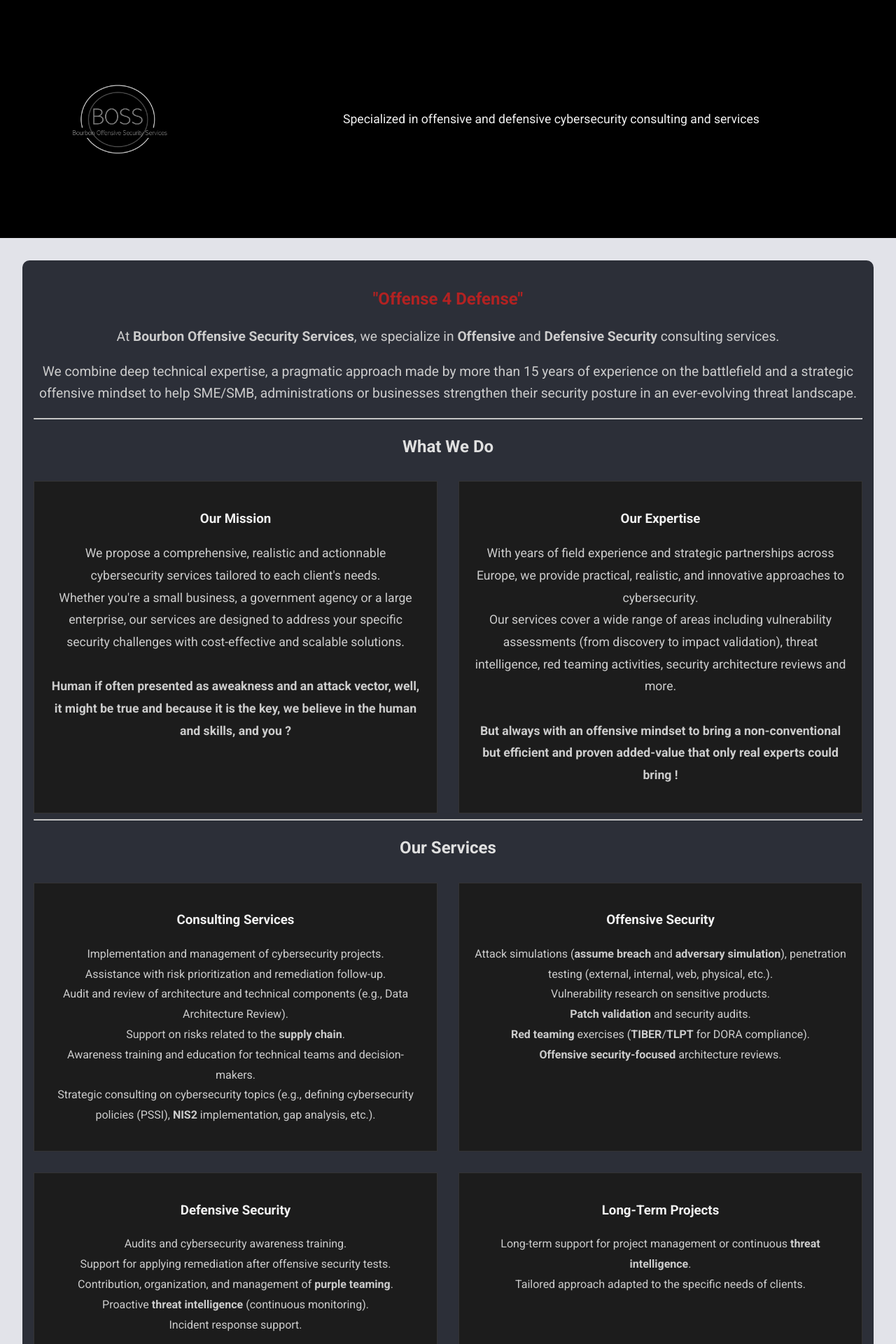
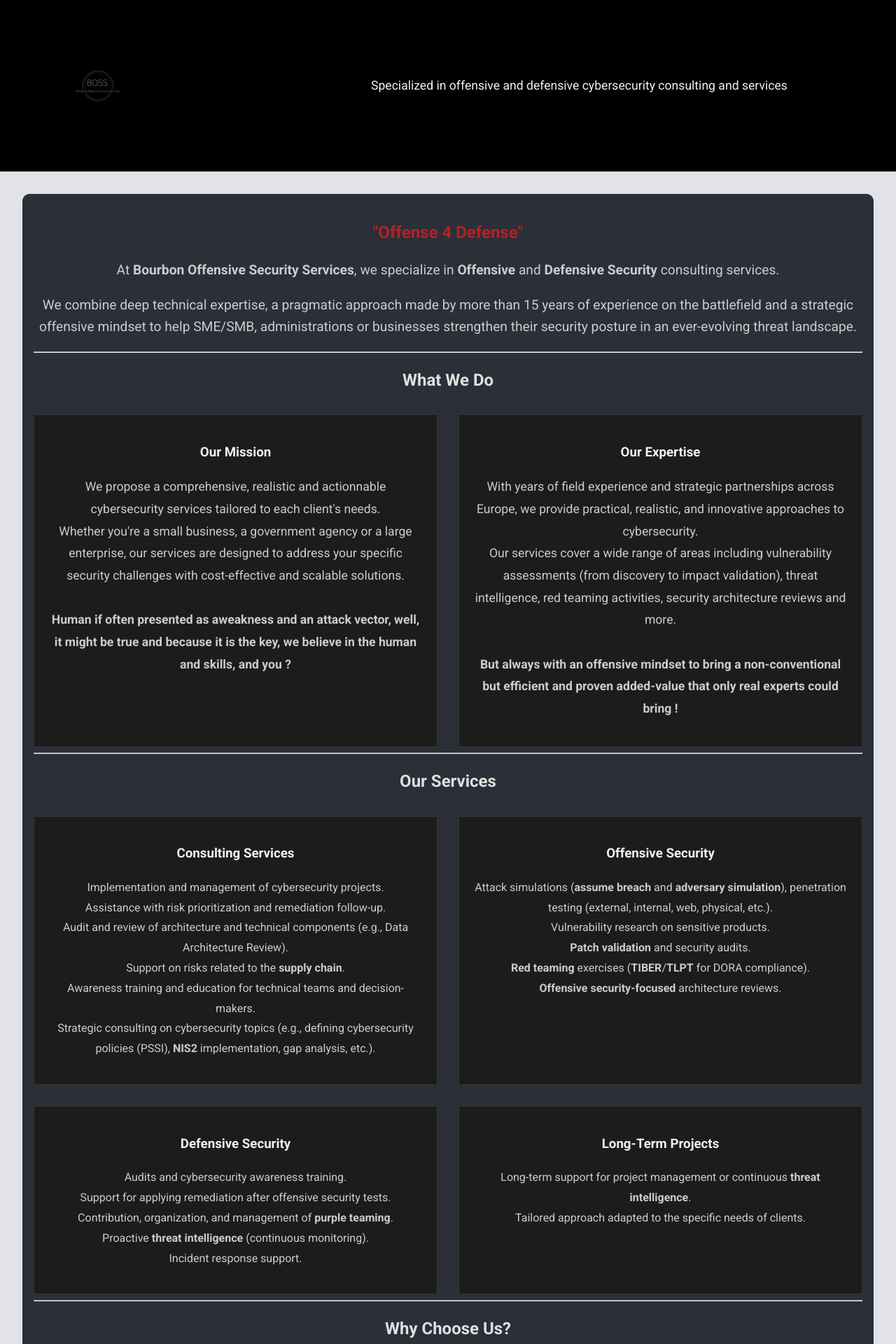
Before and after one commit to kmkz/BOSS.github.io, a Jekyll site: the page built from index.md, in a window 1280 px wide. Shown: the top 1920 px of the page at 70% size. Built offline with Jekyll 4.4.1, drawn with Linux system fonts in a browser that asks for light colours.

Commit message:
css party

```diff
--- a/_layouts/default.html
+++ b/_layouts/default.html
@@ -114,10 +114,10 @@
 }
 
 .logo {
-  width: 140px;               /* taille visible du logo */
-  height: 140px;              /* même hauteur pour un carré */
+  width: 80px;               /* taille visible du logo */
+  height: auto;              /* même hauteur pour un carré */
   object-fit: contain;         /* rogne pour bien remplir */
-  margin-right: 250px;        /* espace entre logo et titre */
+  margin-right: 350px;        /* espace entre logo et titre */
 }
 
 .site-title {
```
Also changed, not shown: assets/logo-carré-petit.jpg (added), assets/logo.jpg.
